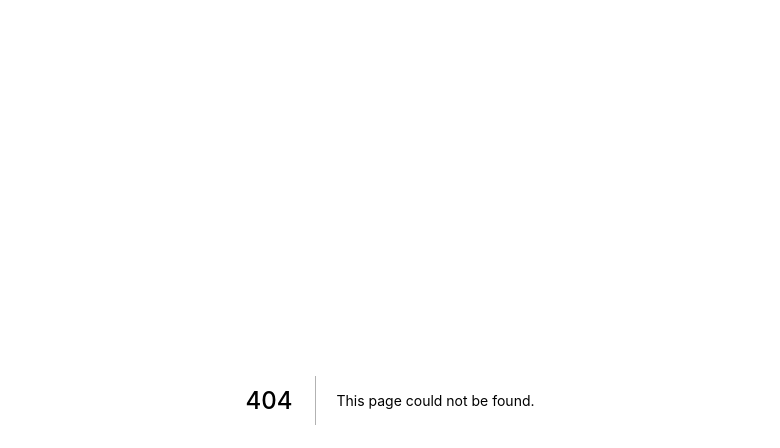
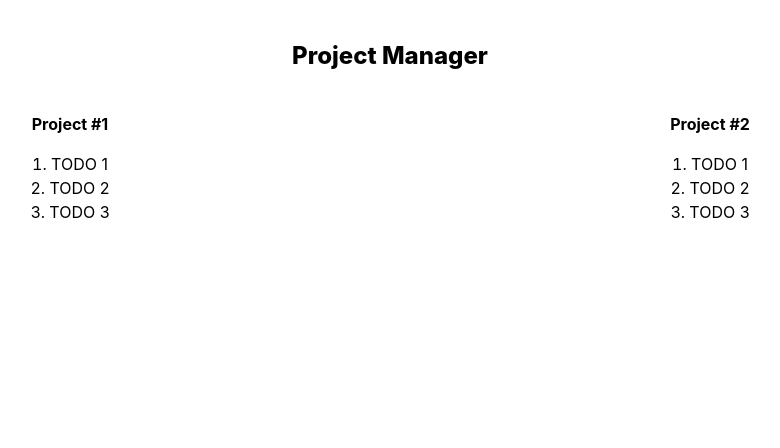
Before and after one commit to Jascha-Biederstedt/project-manager, a Next.js app: page /dashboard in a window 1280 px wide. Before the commit this address had no page. Shown: the top 448 px of the page, without its empty margins (250-1030 px from the left). Built offline with nearby package versions, Linux system fonts and the light colour scheme; no server answers; sample sign-in values are in the browser's storage.

Commit message:
Create the dashboard page

```diff
--- /dev/null
+++ b/pages/dashboard.js
@@ -0,0 +1,57 @@
+import Head from 'next/head';
+import { useSession } from 'next-auth/react';
+import { useRouter } from 'next/router';
+
+const Dashboard = () => {
+  const router = useRouter();
+
+  const { data: session, status } = useSession();
+
+  const loading = status === 'loading';
+
+  if (loading) {
+    return null;
+  }
+
+  if (!session) {
+    router.push('/');
+    return;
+  }
+
+  return (
+    <div>
+      <Head>
+        <title>Project Manager</title>
+        <meta name='description' content='Project Manager' />
+        <link rel='icon' href='/favicon.ico' />
+      </Head>
+
+      <div className='text-center '>
+        <h1 className='mt-10 font-extrabold text-2xl'>Project Manager</h1>
+
+        <div className='grid sm:grid-cols-2'>
+          <div>
+            <h2 className='mt-10 font-bold'>Project #1</h2>
+
+            <ol className='mt-4 list-inside list-decimal'>
+              <li>TODO 1</li>
+              <li>TODO 2</li>
+              <li>TODO 3</li>
+            </ol>
+          </div>
+          <div>
+            <h2 className='mt-10 font-bold'>Project #2</h2>
+
+            <ol className='mt-4 list-inside list-decimal'>
+              <li>TODO 1</li>
+              <li>TODO 2</li>
+              <li>TODO 3</li>
+            </ol>
+          </div>
+        </div>
+      </div>
+    </div>
+  );
+};
+
+export default Dashboard;
```
